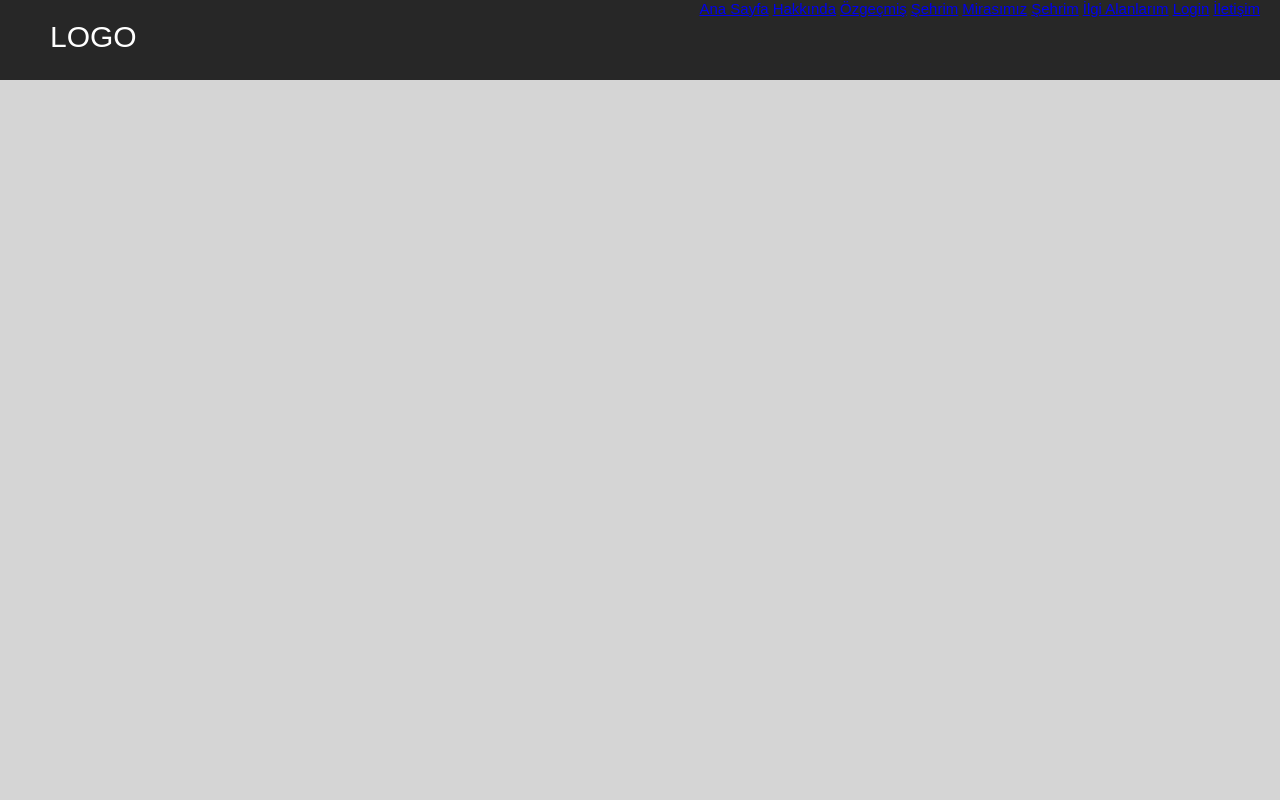
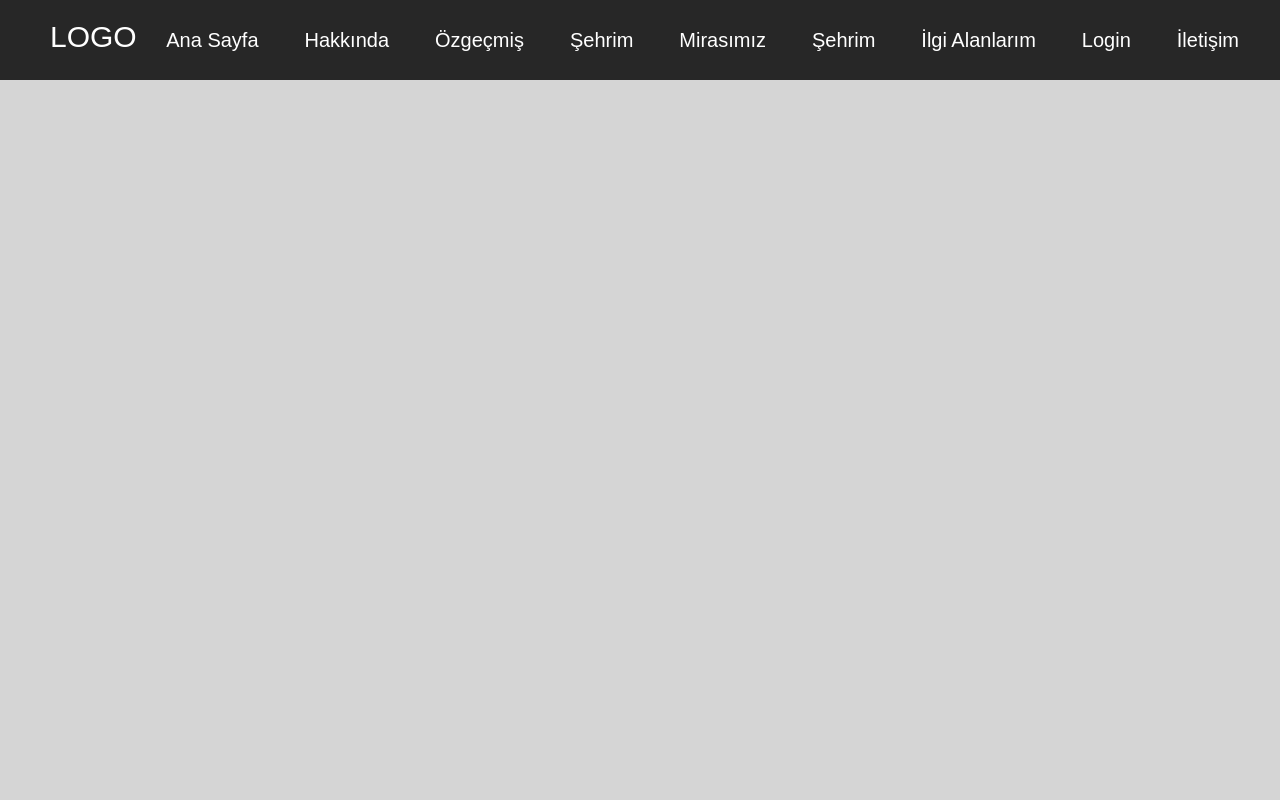
Before and after one commit to NihatKocukoglu/web-technologies-project, a PHP site: page / in a window 1280 px wide. Run offline with PHP 8.4, Linux system fonts and the light colour scheme.

Commit message:
Add files via upload

```diff
--- a/Web Proje/style.css
+++ b/Web Proje/style.css
@@ -28,16 +28,23 @@
     color:white;
 }
 
+
+.navbar ul{
+    float:right ;
+    margin-right: 20px;
+}
+
 .navbar ul li{
     list-style:none;
-
     display: inline-block;
-    font-size: 15px;
-    font-family: sans-serif;
-    color:white;
+    margin: 0 8px;
+    line-height: 80px;
 }
 
-.navbar ul{
- float:right ;
- margin-right: 20px;
+.navbar ul li a{
+    color: white;
+    text-decoration: none;
+    font-size: 20px;
+    padding:6px 13px;
+    font-family: sans-serif;
 }
```
